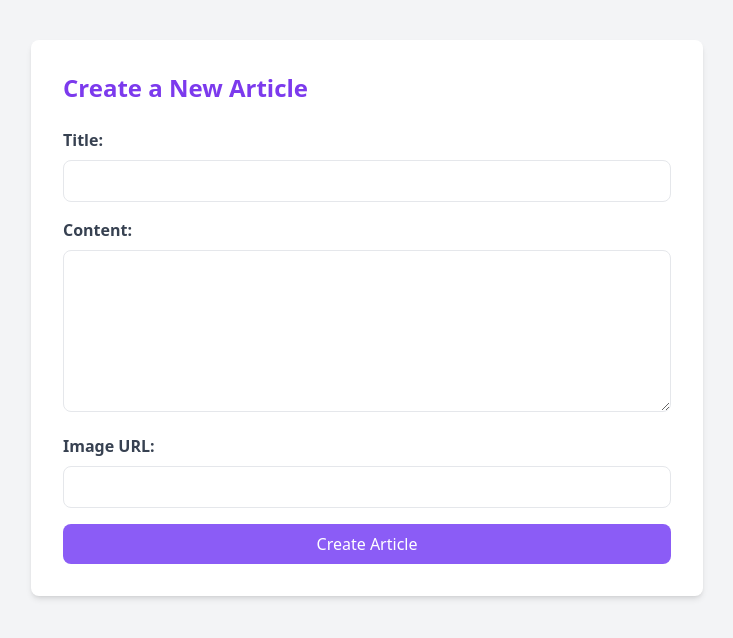
After one commit to dounia-elg/Plateforme-de-Blog-avec-Gestion-des-Utilisateurs-et-des-R-les, a PHP site: page /create-article.php in a window 1280 px wide. The commit adds this page. Shown: the top 638 px of the page, without its empty margins (273-1006 px from the left). Run offline with PHP 8.4, Linux system fonts and the light colour scheme; some libraries are stand-ins or nearby versions.

Commit message:
Create an article

```diff
--- /dev/null
+++ b/create-article.php
@@ -0,0 +1,60 @@
+<?php
+require './connect.php';
+session_start();
+
+
+if ($_SERVER['REQUEST_METHOD'] == 'POST') {
+
+    $title = $_POST['title'];
+    $content = $_POST['content'];
+    $image = $_POST['image'];
+
+
+    $query = "INSERT INTO articles (title, content, image, iduser)
+              VALUES ('$title', '$content', '$image', '$_SESSION[iduser]')";
+
+    if ($conn->query($query)) {
+        header("Location: index.php");
+    } else {
+        $error = "There was an error creating the article.";
+    }
+}
+?>
+
+
+
+
+
+
+<!DOCTYPE html>
+<html lang="en">
+<head>
+    <meta charset="UTF-8">
+    <meta name="viewport" content="width=device-width, initial-scale=1.0">
+    <title>Create Article</title>
+    <script src="https://cdn.tailwindcss.com"></script>
+</head>
+<body class="bg-gray-100">
+    <div class="max-w-2xl mx-auto mt-10 bg-white p-8 shadow-md rounded-lg">
+        <h1 class="text-2xl font-bold text-violet-600 mb-6">Create a New Article</h1>
+
+
+
+        <form method="POST">
+            <div class="mb-4">
+                <label for="title" class="block text-gray-700 font-bold mb-2">Title:</label>
+                <input type="text" id="title" name="title" class="w-full px-4 py-2 border rounded-lg" required>
+            </div>
+            <div class="mb-4">
+                <label for="content" class="block text-gray-700 font-bold mb-2">Content:</label>
+                <textarea id="content" name="content" rows="6" class="w-full px-4 py-2 border rounded-lg" required></textarea>
+            </div>
+            <div class="mb-4">
+                <label for="image" class="block text-gray-700 font-bold mb-2">Image URL:</label>
+                <input type="text" id="image" name="image" class="w-full px-4 py-2 border rounded-lg">
+            </div>
+            <button type="submit" class="w-full px-4 py-2 bg-violet-500 text-white rounded-lg hover:bg-violet-600">Create Article</button>
+        </form>
+    </div>
+</body>
+</html>
--- a/db.sql
+++ b/db.sql
@@ -5,11 +5,13 @@ CREATE TABLE users (
     iduser INT PRIMARY KEY AUTO_INCREMENT,
     username VARCHAR(100) NOT NULL,
     email VARCHAR(100) UNIQUE NOT NULL,
-    password VARCHAR(255) NOT NULL, -- Increased length for password
+    password VARCHAR(255) NOT NULL,
     created_at TIMESTAMP DEFAULT CURRENT_TIMESTAMP,
     idrole INT NOT NULL,
     FOREIGN KEY (idrole) REFERENCES roles(idrole)
 );
+
+select * from users;
 
 CREATE TABLE roles (
     idrole INT PRIMARY KEY AUTO_INCREMENT,
@@ -63,6 +65,8 @@ CREATE TABLE userLogin (
     FOREIGN KEY (iduser) REFERENCES users(iduser) ON DELETE CASCADE
 );
 
+select * from userLogin;
+
 SELECT * FROM roles;
 
 INSERT INTO roles (idrole, name) VALUES (1, 'Admin');
```
Also changed, not shown: index.php (+44 -0 lines), form.avif (deleted), heroblue.avif (deleted), update-article.php (added).
